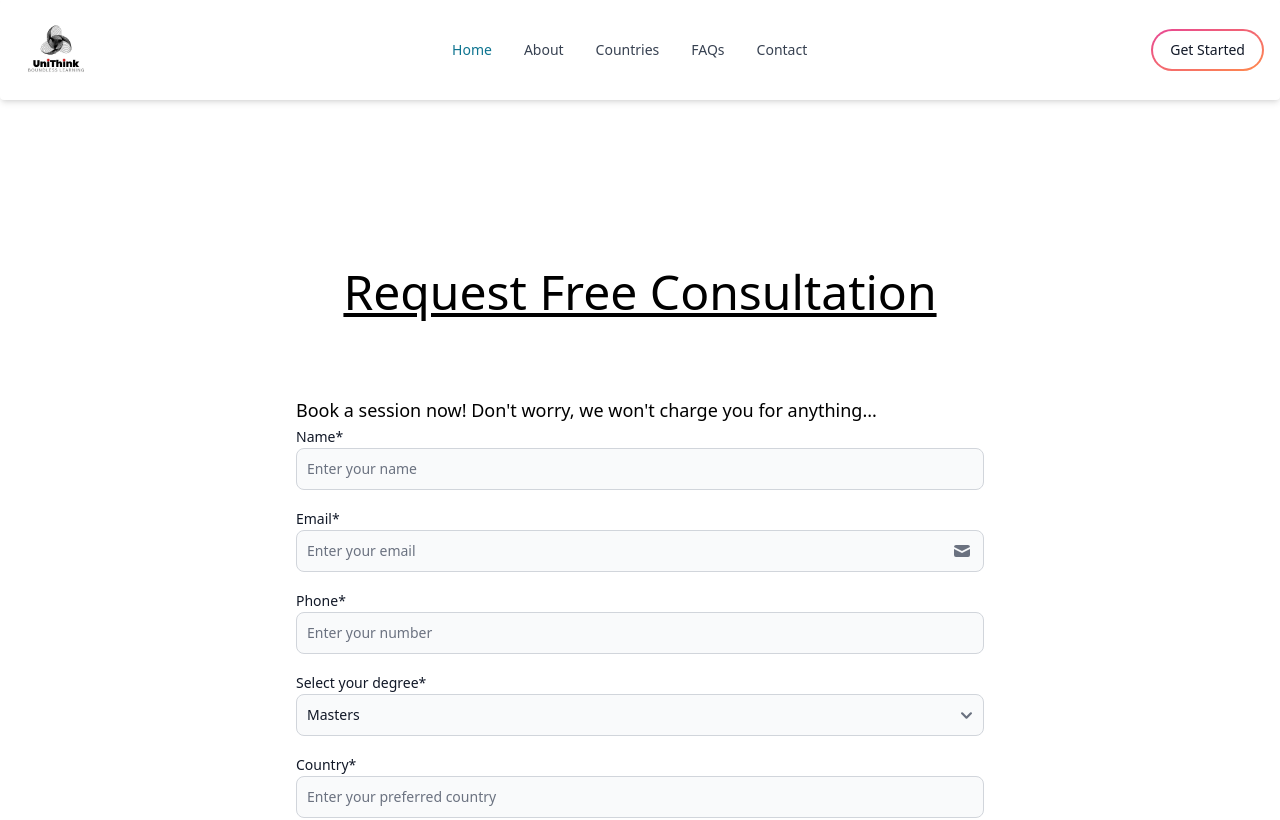
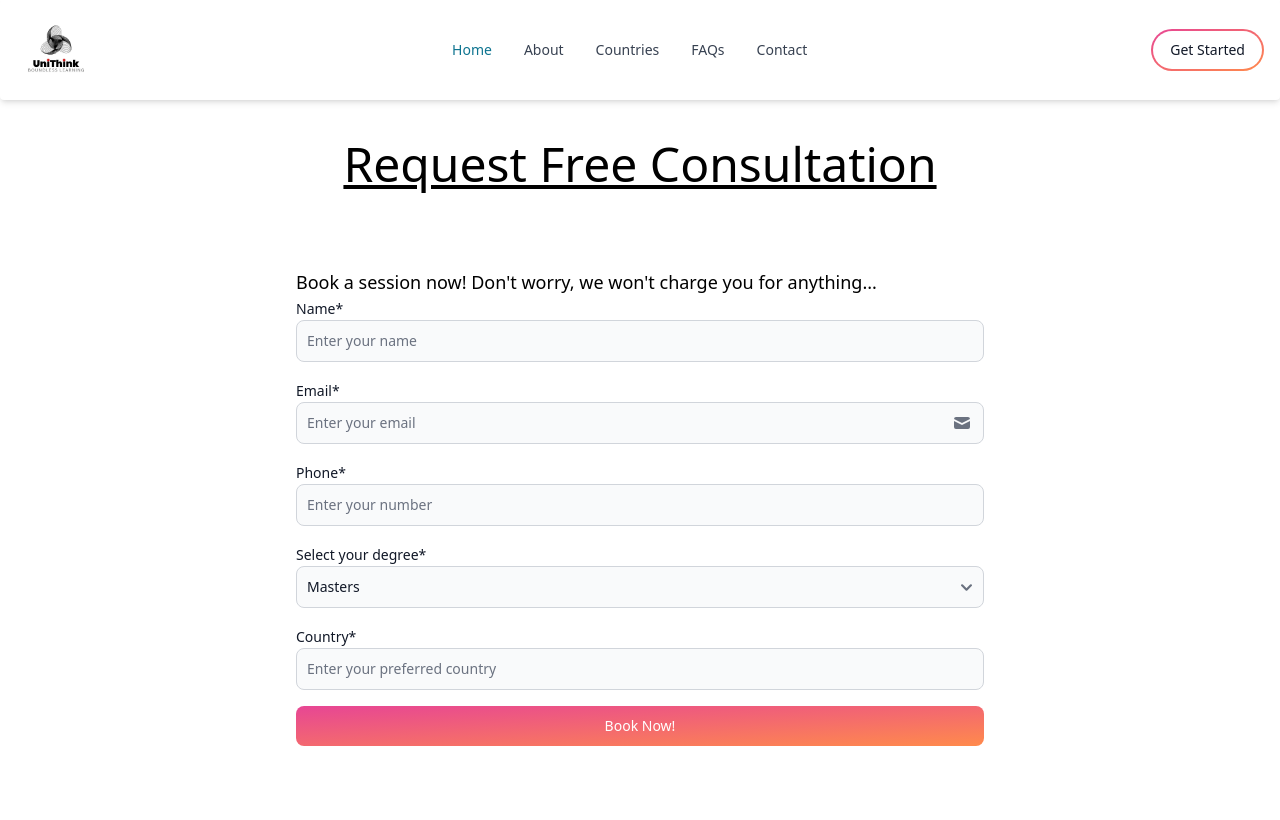
Before and after one commit to Devanshhh26/Unithink, a React (Vite) app in the folder Client/: page /contact in a window 1280 px wide. Shown: the top 820 px of the page. Built offline with nearby package versions, Linux system fonts and the light colour scheme.

Commit message:
Padding changes

```diff
--- a/Client/src/pages/Contact.jsx
+++ b/Client/src/pages/Contact.jsx
@@ -55,7 +55,7 @@ function Contact() {
 
 
   return (
-    <div className='mt-10 md:mt-20 lg:mt-32 mx-auto justify-items-center'>
+    <div className='mx-auto justify-items-center'>
   <h1 className='text-center text-3xl md:text-5xl lg:text-5xl pb-5 md:pb-10 underline lg:pt-10 md:pt-12 pt-20'>Request Free Consultation</h1>
   <div className='p-3 md:p-5 lg:p-10 mx-3 sm:mx-auto lg:mx-auto max-w-md md:max-w-lg lg:max-w-3xl mb-10'>
     <p className='text-base md:text-lg text-center md:text-left'>Book a session now! Don't worry, we won't charge you for anything...</p>
--- a/Client/src/pages/Countries.jsx
+++ b/Client/src/pages/Countries.jsx
@@ -19,7 +19,7 @@ function Countries() {
     fetchData();
   }, []);
   return (
-    <div className='pt-20 px-8'>
+    <div className='px-8'>
       <h1 className="text-3xl font-bold mt-10 mb-5 text-center pb-2">List Of Countries</h1>
       <div className="grid gap-8 sm:grid-cols-1 md:grid-cols-2 lg:grid-cols-2 xl:grid-cols-2 justify-items-center">
         {countries && countries.map((country) =>(
--- a/Client/src/pages/FAQs.jsx
+++ b/Client/src/pages/FAQs.jsx
@@ -22,7 +22,7 @@ function FAQs() {
   }, []);
 
   return (
-<div className='pt-20'>
+<div className=''>
   <div style={{ backgroundImage: `url(${homebgsm})` }} className="pr-0 md:pr-52 bg-cover bg-center bg-no-repeat flex justify-center items-center pb-16">
    <div className='flex flex-col md:flex-row md:ml-52 items-center text-center'>
     <h1 className='text-5xl'>
```
